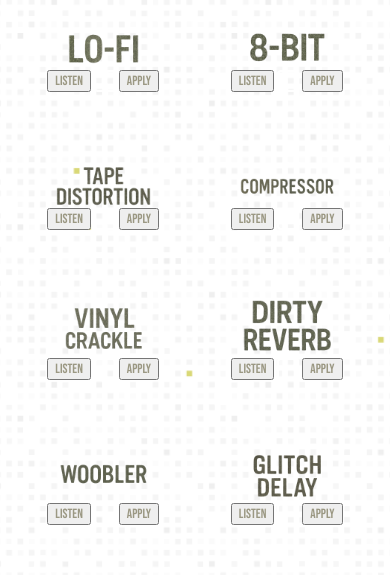
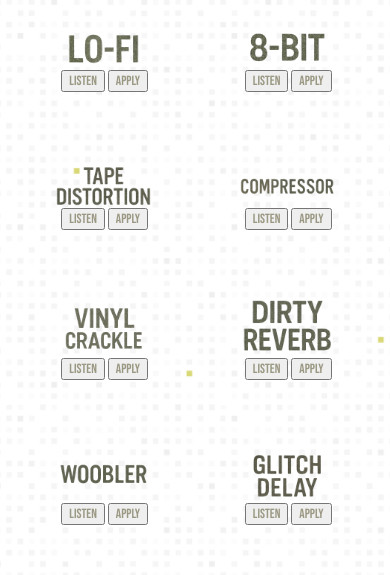
Before and after one commit to pedro-millan/LowFator, a React (Create React App) app in the folder lowfator-frontend/: page / in a window 390 px wide. Shown: the part 397-972 px from the top of the page. Built offline with nearby package versions, Linux system fonts and the light colour scheme.

Commit message:
refactor: apply button/checkbox improved

```diff
--- a/lowfator-frontend/src/App.css
+++ b/lowfator-frontend/src/App.css
@@ -136,27 +136,27 @@ body {
   margin-top: 7px;
 }
 
-.apply-container {
-  display: flex;
-  align-items: center;
-  gap: 0px;
-}
-
 .pre-listen {
   display: flex;
   font-family: 'Bebas Neue', sans-serif;
   color: #625d3b99;
 }
 
-.apply {
+.apply-container {
+  display: flex;
+  align-items: center;
+  gap: 0px;
   font-family: 'Bebas Neue', sans-serif;
   color: #625d3b99;
 }
 
 .checkbox-label {
-  display: flex;
+  display: inline-flex;
+  width: auto;
   align-items: center;
   cursor: pointer;
+  padding: 0;
+  margin: 0;
   transform: translateX(3px);
 }
 
@@ -167,14 +167,15 @@ body {
 .custom-checkbox {
   width: 18px;
   height: 18px;
-  border-radius: 4px;
-  border: 2px solid #fff;
+  border-radius: 9px;
+  border: 2px solid #ded77b67;
   margin-right: 6px;
   display: inline-block;
   position: relative;
+  pointer-events: none;
 }
 
-.hidden-checkbox:checked + .custom-checkbox {
+.hidden-checkbox:checked + .apply-container {
   background-color: #d4ca81;
   border-color: #ffe10099;
 }
--- a/lowfator-frontend/src/App.js
+++ b/lowfator-frontend/src/App.js
@@ -97,12 +97,10 @@ const handleAudioUpload = (event) => {
                                 onChange={() => toggleFilter("lofi")}
                                 className="hidden-checkbox"
                               />
-                              <span className="custom-checkbox"></span>
-                            </label>
-
-                            <button className="apply" onClick={() => applyFilter("lofi")}>
+                              <button className="apply-container" onClick={() => applyFilter("lofi")}>
                                 Apply
                               </button>
+                            </label>
                           </div>
                         </div>
                       </div>
@@ -121,12 +119,10 @@ const handleAudioUpload = (event) => {
                                 onChange={() => toggleFilter("8bit")}
                                 className="hidden-checkbox"
                               />
-                              <span className="custom-checkbox"></span>
-                            </label>
-
-                            <button className="apply" onClick={() => applyFilter("8bit")}>
+                              <button className="apply-container" onClick={() => applyFilter("8bit")}>
                                 Apply
                               </button>
+                            </label>
                           </div>
                         </div>
                       </div>
@@ -141,16 +137,14 @@ const handleAudioUpload = (event) => {
                             <label className="checkbox-label">
                               <input
                                 type="checkbox"
-                                checked={selectedFilters.includes("tape-distortion")}
-                                onChange={() => toggleFilter("tape-distortion")}
+                                checked={selectedFilters.includes("apply-container")}
+                                onChange={() => toggleFilter("apply-container")}
                                 className="hidden-checkbox"
                               />
-                              <span className="custom-checkbox"></span>
-                            </label>
-
-                            <button className="apply" onClick={() => applyFilter("tape-distortion")}>
+                              <button className="apply-container" onClick={() => applyFilter("apply-container")}>
                                 Apply
                               </button>
+                            </label>
                           </div>
                         </div>
                       </div>
@@ -169,12 +163,10 @@ const handleAudioUpload = (event) => {
                                 onChange={() => toggleFilter("compressor")}
                                 className="hidden-checkbox"
                               />
-                              <span className="custom-checkbox"></span>
-                            </label>
-
-                            <button className="apply" onClick={() => applyFilter("compressor")}>
+                              <button className="apply-container" onClick={() => applyFilter("compressor")}>
                                 Apply
                               </button>
+                            </label>
                           </div>
                         </div>
                       </div>
@@ -193,12 +185,10 @@ const handleAudioUpload = (event) => {
                                 onChange={() => toggleFilter("vinyl-crackle")}
                                 className="hidden-checkbox"
                               />
-                              <span className="custom-checkbox"></span>
-                            </label>
-
-                            <button className="apply" onClick={() => applyFilter("vinyl-crackle")}>
+                              <button className="apply-container" onClick={() => applyFilter("vinyl-crackle")}>
                                 Apply
                               </button>
+                            </label>
                           </div>
                         </div>
                       </div>
@@ -219,12 +209,10 @@ const handleAudioUpload = (event) => {
                                 onChange={() => toggleFilter("dirty-reverb")}
                                 className="hidden-checkbox"
                               />
-                              <span className="custom-checkbox"></span>
-                            </label>
-
-                            <button className="apply" onClick={() => applyFilter("dirty-reverb")}>
+                              <button className="apply-container" onClick={() => applyFilter("dirty-reverb")}>
                                 Apply
                               </button>
+                            </label>
                           </div>
                         </div>
                       </div>
@@ -243,12 +231,10 @@ const handleAudioUpload = (event) => {
                                 onChange={() => toggleFilter("woobler")}
                                 className="hidden-checkbox"
                               />
-                              <span className="custom-checkbox"></span>
-                            </label>
-
-                            <button className="apply" onClick={() => applyFilter("woobler")}>
+                              <button className="apply-container" onClick={() => applyFilter("woobler")}>
                                 Apply
                               </button>
+                            </label>
                           </div>
                         </div>
                       </div>
@@ -267,12 +253,10 @@ const handleAudioUpload = (event) => {
                                 onChange={() => toggleFilter("glitch-delay")}
                                 className="hidden-checkbox"
                               />
-                              <span className="custom-checkbox"></span>
-                            </label>
-
-                            <button className="apply" onClick={() => applyFilter("glitch-delay")}>
+                              <button className="apply-container" onClick={() => applyFilter("glitch-delay")}>
                                 Apply
                               </button>
+                            </label>
                           </div>
                         </div>
                       </div>
```
Lines whose indentation alone changed are shown as unchanged.
